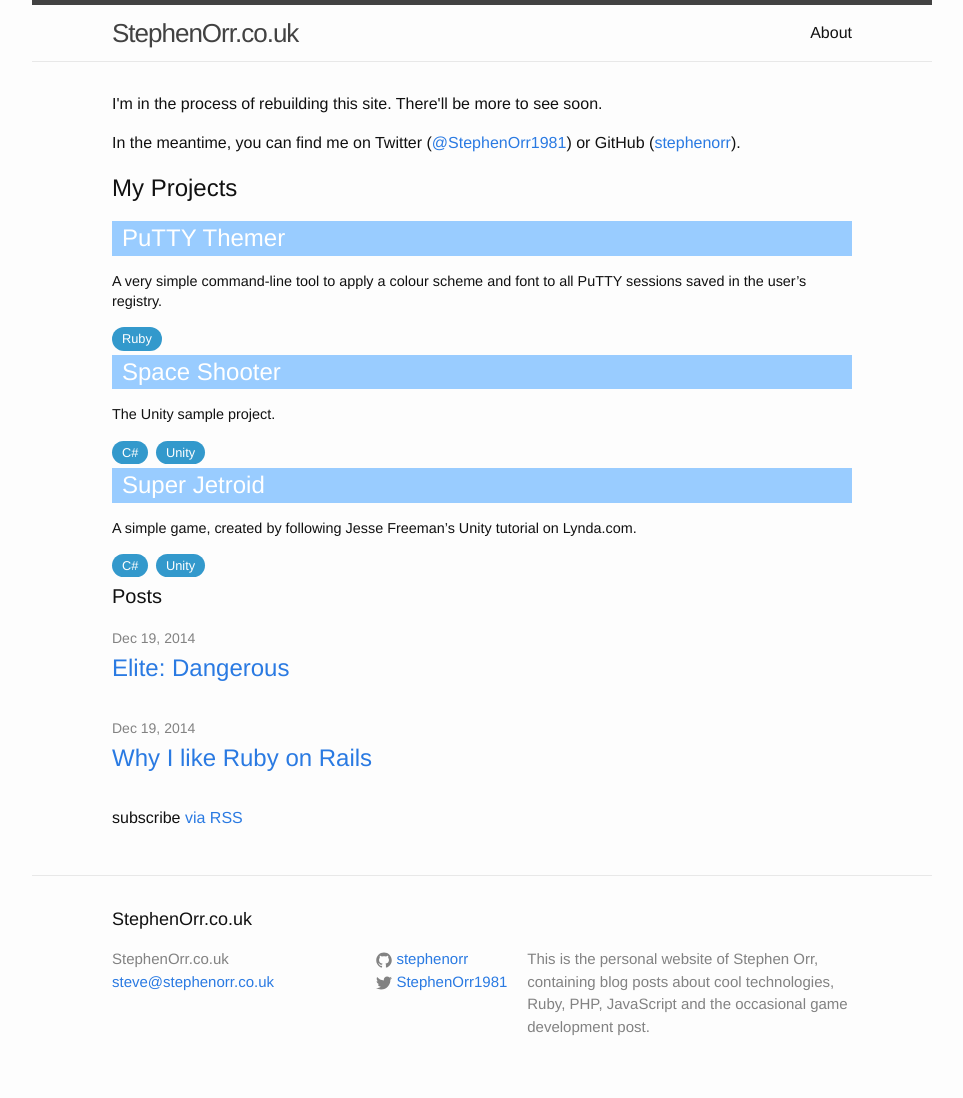
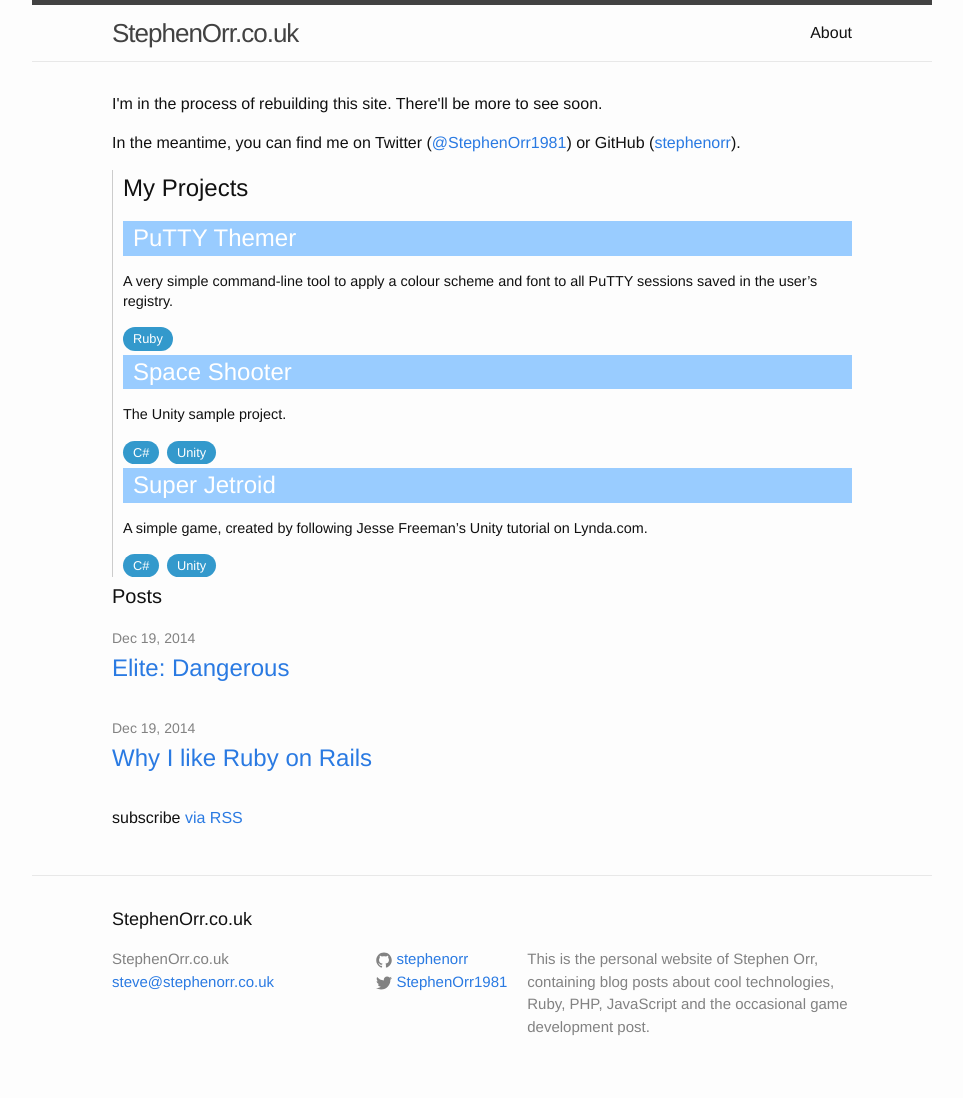
Before and after one commit to stevehill1981/stevehill1981.github.io, a Jekyll site: the page built from index.html, in a window 1280 px wide. Shown: the whole page, without its empty margins (158-1121 px from the left). Built offline with Jekyll 4.4.1, drawn with Linux system fonts in a browser that asks for light colours.

Commit message:
Update main.scss

```diff
--- a/css/main.scss
+++ b/css/main.scss
@@ -107,3 +107,9 @@ body {
   line-height: 1.2em;
   font-size: 0.8em;
 }
+
+aside.projects {
+  min-width: 20em;
+  border-left: 1px solid #ccc;
+  padding-left: 10px;
+}
```
